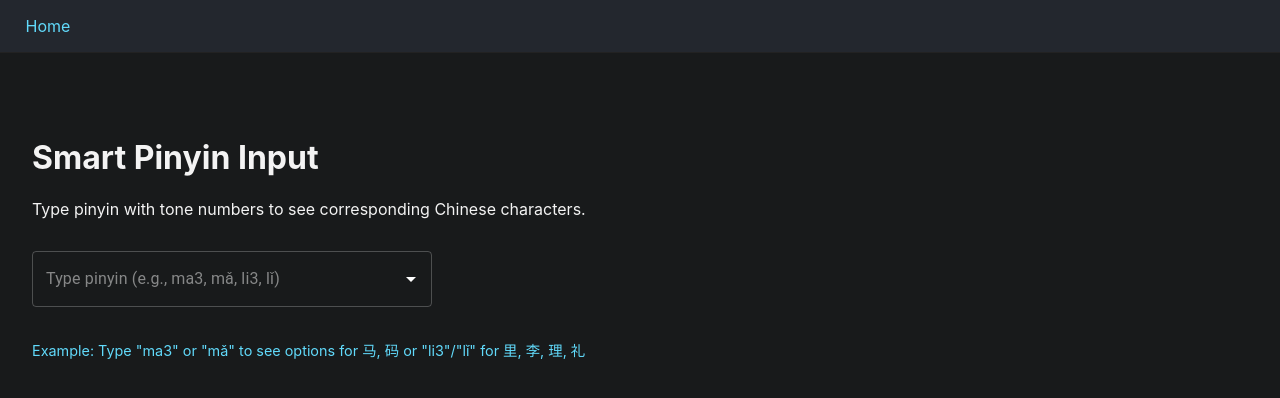
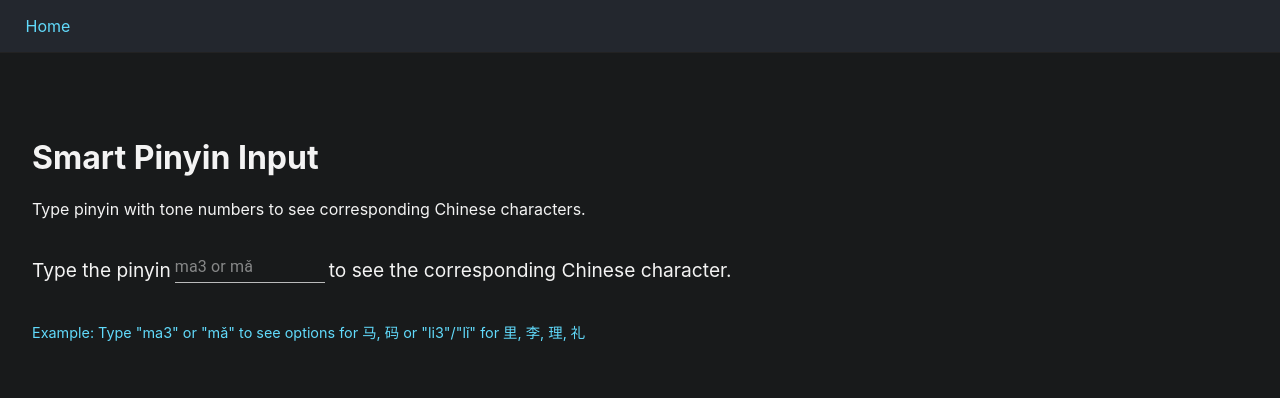
Before and after one commit to huyenltnguyen/language-playground, a React (Create React App) app: page /smart-pinyin-input in a window 1280 px wide. Shown: the top 398 px of the page. Built offline with nearby package versions, Linux system fonts and the light colour scheme.

Commit message:
feat: convert to fill-in-the-blank-like

```diff
--- a/src/SmartPinyinInput.module.css
+++ b/src/SmartPinyinInput.module.css
@@ -45,9 +45,45 @@
   padding: 2rem;
 }
 
-.inputContainer {
+.exerciseContainer {
   margin: 2rem 0;
 }
+
+.exerciseText {
+  font-size: 1.2rem;
+  line-height: 2;
+  color: #f3f3f3;
+  display: flex;
+  align-items: baseline;
+  flex-wrap: wrap;
+  gap: 0.25rem;
+}
+
+.blankInput {
+  display: inline-flex !important;
+  width: 150px !important;
+}
+
+.blankInput .MuiInput-root {
+  border-bottom: 2px solid #61dafb !important;
+  background: transparent !important;
+}
+
+.blankInput .MuiInput-root:before {
+  border-bottom: none !important;
+}
+
+.blankInput .MuiInput-root:after {
+  border-bottom: 2px solid #90caf9 !important;
+}
+
+.blankInput .MuiInputBase-input {
+  color: #f3f3f3 !important;
+  font-size: 1.2rem !important;
+  text-align: center;
+  padding: 0.25rem 0.5rem !important;
+}
+
 
 .result {
   font-size: 1.3rem;
--- a/src/SmartPinyinInput.tsx
+++ b/src/SmartPinyinInput.tsx
@@ -34,6 +34,7 @@ function SmartPinyinInput() {
   const [inputValue, setInputValue] = useState("");
   const [selectedCharacter, setSelectedCharacter] =
     useState<CharacterOption | null>(null);
+  const [isInputFocused, setIsInputFocused] = useState(false);
 
   const characterOptions = useMemo(() => {
     const normalizedInput = inputValue.toLowerCase().trim();
@@ -62,10 +63,16 @@ function SmartPinyinInput() {
         <p>
           Type pinyin with tone numbers to see corresponding Chinese characters.
         </p>
-        <div className={styles.inputContainer}>
+        <div className={styles.exerciseContainer}>
+          <div
+            className={styles.exerciseText}
+            role="group"
+            aria-labelledby="exercise-instruction"
+          >
+            <span id="exercise-instruction">Type the pinyin</span>{" "}
             <Autocomplete
               options={optionsWithSelected}
-            value={selectedCharacter}
+              value={selectedCharacter || undefined}
               onChange={(event, newValue) => {
                 setSelectedCharacter(newValue);
               }}
@@ -82,7 +89,8 @@ function SmartPinyinInput() {
                 option?.pinyin === value?.pinyin
               }
               filterOptions={(options) => options}
-            noOptionsText="No characters found for this pinyin"
+              open={isInputFocused && optionsWithSelected.length > 0}
+              popupIcon={null}
               renderOption={(props, option) => {
                 // Merge our custom class with MUI's classes on the root <li>
                 return (
@@ -98,20 +106,24 @@ function SmartPinyinInput() {
               renderInput={(params) => (
                 <TextField
                   {...params}
-                placeholder="Type pinyin (e.g., ma3, mǎ, li3, lǐ)"
-                variant="outlined"
-                fullWidth
+                  placeholder="ma3 or mǎ"
+                  variant="standard"
+                  className={styles.blankInput}
+                  aria-label="Enter pinyin to find Chinese characters"
+                  onFocus={() => setIsInputFocused(true)}
+                  onBlur={() => setIsInputFocused(false)}
                 />
               )}
               classes={{
                 listbox: styles.listbox,
                 paper: styles.paper,
-              noOptions: styles.noOptions,
               }}
-            sx={{ maxWidth: 400 }}
+              disableClearable
               autoHighlight
               openOnFocus
-          />
+            />{" "}
+            <span>to see the corresponding Chinese character.</span>
+          </div>
         </div>
         {selectedCharacter && (
           <p className={styles.result}>
```
Lines whose indentation alone changed are shown as unchanged.
